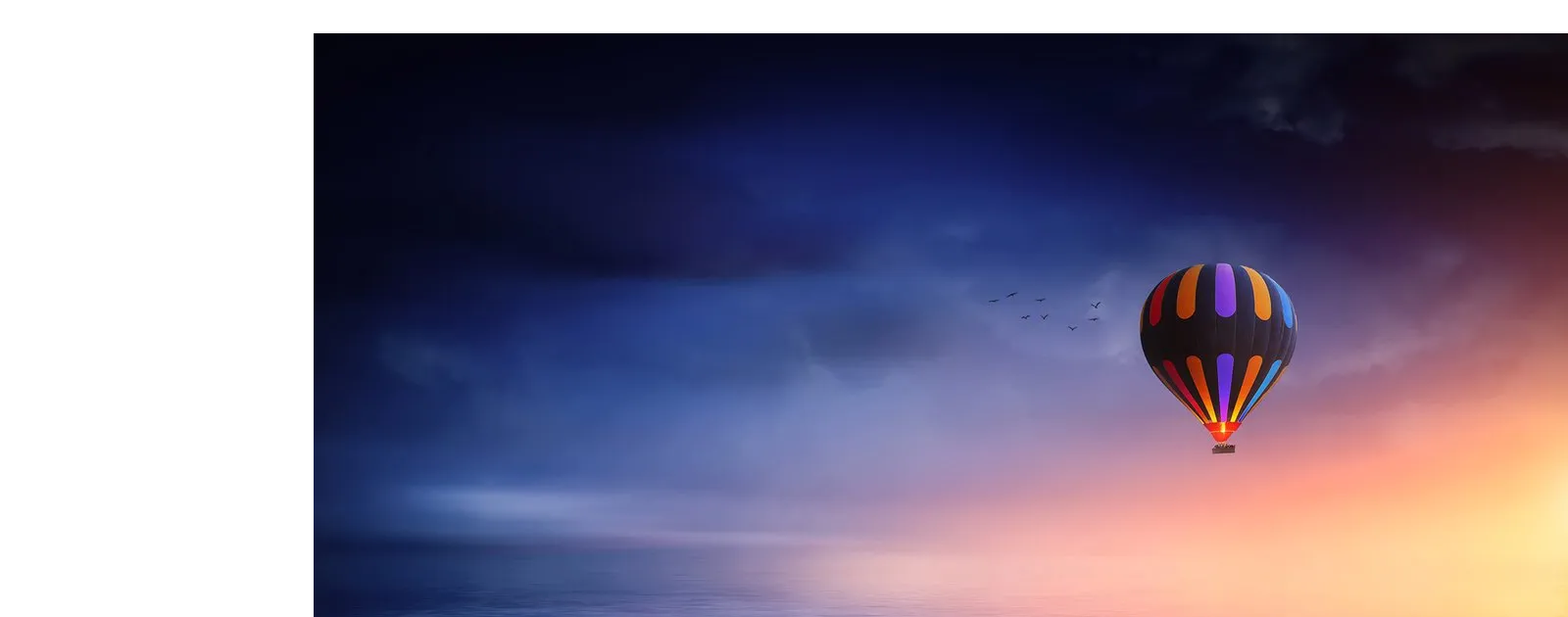
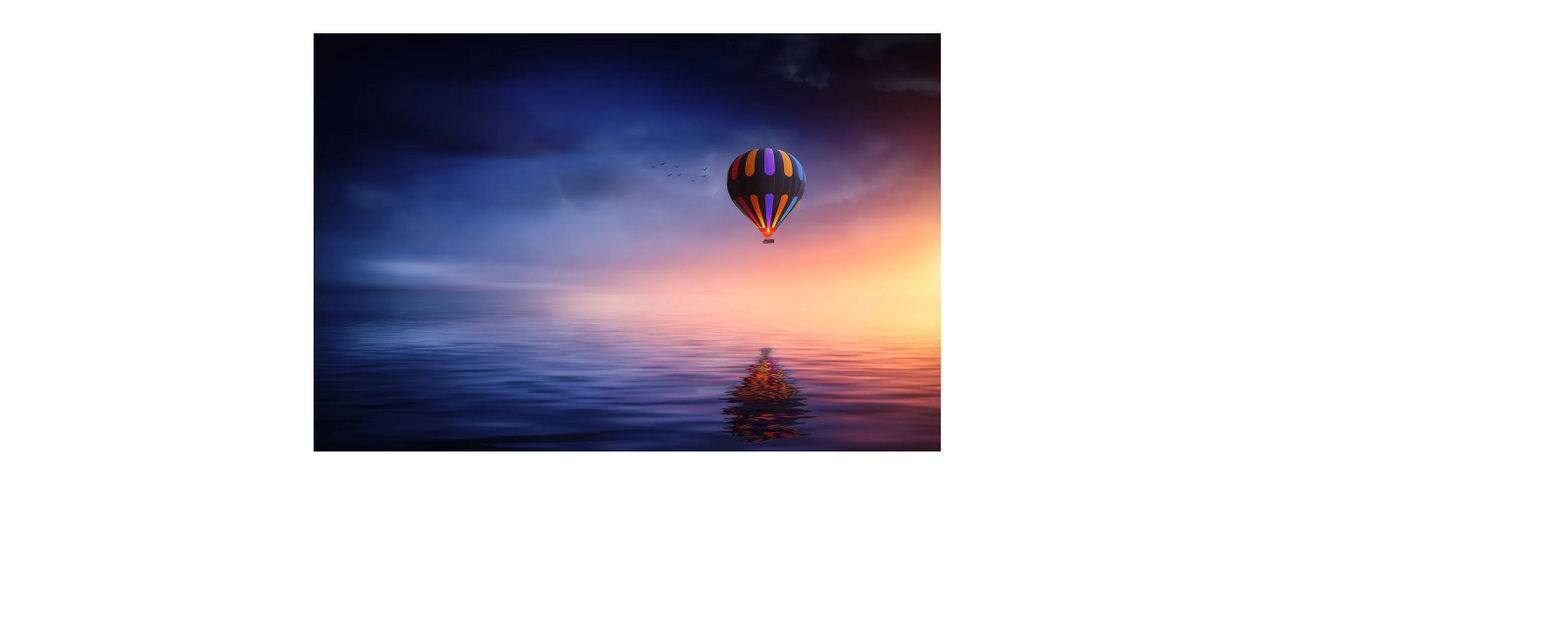
Before and after one commit to marelipartelpoeg/ut2025azapp, a website: page src/index.html in a window 1280 px wide. Shown: the part 126-756 px from the top of the page at 98% size, 1600 px wide, since content can reach past the window. Drawn offline with Linux system fonts and the light colour scheme.

Commit message:
Update index.html

```diff
--- a/src/index.html
+++ b/src/index.html
@@ -11,7 +11,7 @@
 <body>
   <main>
     <h1>Mareli Pärtelpoeg</h1>
-    <img src="backlit.jpg" alt="Backlit">
+    <img src="backlit.jpg" alt="Backlit" width="640" height="427">
   </main>
 </body>
 
```
